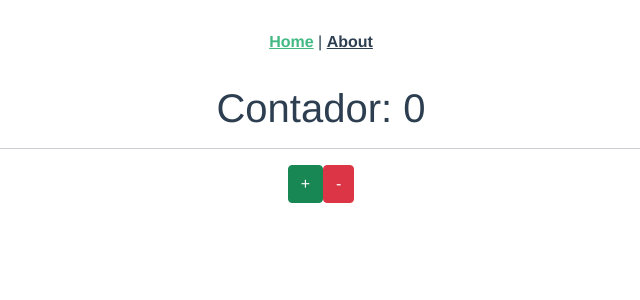
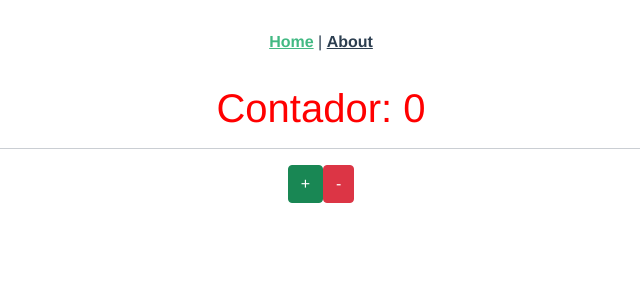
Before and after one commit to EluBeto/PiquiNet-Cursos, a Vue app in the folder VUE/Composition API/composition/: page / in a window 1280 px wide. Shown: the top 300 px of the page, without its empty margins (319-959 px from the left). Built offline with nearby package versions, Linux system fonts and the light colour scheme.

Commit message:
Propiedades computadas con Compotition API

```diff
--- a/VUE/Composition API/composition/src/views/About.vue
+++ b/VUE/Composition API/composition/src/views/About.vue
@@ -1,19 +1,16 @@
 <template>
   <div class="about">
-    <h1>Contador: {{ contador }}</h1>
+    <h1 :style="{'color' : cambiaColor}">Contador: {{ contador }}</h1>
   </div>
   <hr>
-  <button
-  class="btn btn-success"
-   @click="aumentar"
-  >+</button>
+  <button class="btn btn-success" @click="aumentar" >+</button>
   <button
   class="btn btn-danger"
    @click="disminuir"
   >-</button>
 </template>
 <script>
-import { ref } from 'vue'
+import { computed, ref } from 'vue'
 export default {
   setup() {
     const contador = ref(0)
@@ -26,10 +23,19 @@ export default {
       contador.value --
     }
 
+    const cambiaColor = computed(() => {
+      if (contador.value < 0) {
+        return 'red'
+      } else {
+        return 'blue'
+      }
+    })
+
     return {
       contador,
       aumentar,
-      disminuir
+      disminuir,
+      cambiaColor
     }
   }
 }
--- a/VUE/Composition API/composition/src/views/Home.vue
+++ b/VUE/Composition API/composition/src/views/Home.vue
@@ -1,6 +1,8 @@
 <template>
   <div class="home">
-    <h1>Contador: {{ contador }}</h1>
+    <h1
+     :style="{'color': cambiaColor}"
+    >Contador: {{ contador }}</h1>
     <hr>
     <button class="btn btn-success"
       @click="suma"
@@ -24,6 +26,15 @@ export default {
       contador: 0
     }
   },
+  computed: {
+    cambiaColor() {
+      if (this.contador <= 0) {
+        return 'red'
+      } else {
+        return 'blue'
+      }
+    }
+  },
   methods: {
     suma() {
       this.contador ++
```
